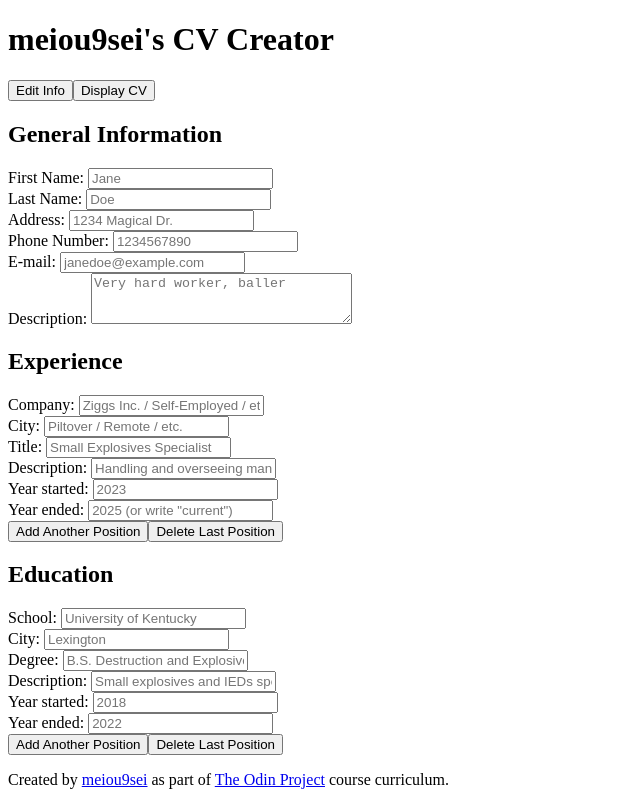
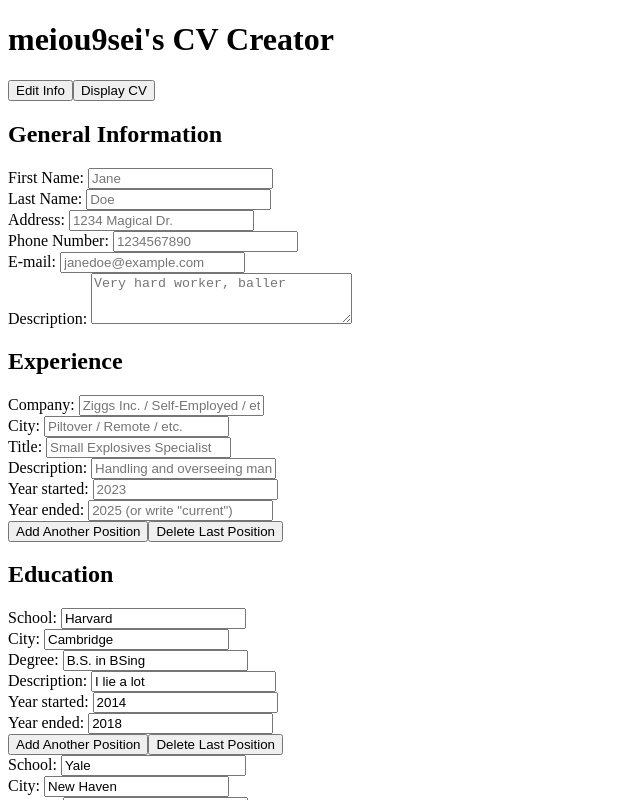
Before and after one commit to meiou9sei/TOP-CV-app, a React (Create React App) app: page / in a window 1280 px wide. Shown: the top 800 px of the page, without its empty margins (0-640 px from the left). Built offline with nearby package versions, Linux system fonts and the light colour scheme.

Commit message:
🚧 can have multiple and edit education information

```diff
--- a/src/App.js
+++ b/src/App.js
@@ -27,14 +27,26 @@ function App() {
     jobYearEnd: "",
   });
 
-  const [infoEducation, setInfoEducation] = useState({
-    school: "",
-    schoolCity: "",
-    degree: "",
-    degreeDescription: "",
-    educationYearStart: "",
-    educationYearEnd: "",
-  });
+  const [infoEducation, setInfoEducation] = useState([
+    {
+      id: 1,
+      school: "Harvard",
+      schoolCity: "Cambridge",
+      degree: "B.S. in BSing",
+      degreeDescription: "I lie a lot",
+      educationYearStart: "2014",
+      educationYearEnd: "2018",
+    },
+    {
+      id: 2,
+      school: "Yale",
+      schoolCity: "New Haven",
+      degree: "Masters in Law",
+      degreeDescription: "We do some trialing",
+      educationYearStart: "2018",
+      educationYearEnd: "current",
+    },
+  ]);
 
   return (
     <div className='App'>
--- a/src/components/CVCreator/InfoEducation.js
+++ b/src/components/CVCreator/InfoEducation.js
@@ -1,16 +1,28 @@
 import React from "react";
-import AddDeleteInfoSection from "./ManageUnit";
+import ManageUnit from "./ManageUnit";
 import EducationUnit from "./units/EducationUnit";
 
 export default function InfoEducation({ infoEducation, setInfoEducation }) {
   return (
     <section className='InfoEducation'>
       <h2>Education</h2>
-      <EducationUnit
+
+      {infoEducation.map((infoUnit) => (
+        <div className={"education-unit-container"} key={infoUnit.id}>
+          <EducationUnit
+            infoEducation={infoEducation}
+            infoUnit={infoUnit}
+            setInfoEducation={setInfoEducation}
+          />
+          <ManageUnit />
+        </div>
+      ))}
+
+      {/* <EducationUnit
         infoEducation={infoEducation}
         setInfoEducation={setInfoEducation}
-      />
-      <AddDeleteInfoSection />
+      /> */}
+      {/* <ManageUnit /> */}
     </section>
   );
 }
--- a/src/components/CVCreator/ManageUnit.js
+++ b/src/components/CVCreator/ManageUnit.js
@@ -2,7 +2,7 @@ import React from "react";
 import AddUnit from "./ManageUnitFunctions/AddUnit";
 import DeleteUnit from "./ManageUnitFunctions/DeleteUnit";
 
-export default function AddDeleteInfoSection() {
+export default function ManageUnit() {
   return (
     <div className='manage-unit-buttons'>
       <AddUnit />
--- a/src/components/CVCreator/units/EducationUnit.js
+++ b/src/components/CVCreator/units/EducationUnit.js
@@ -1,37 +1,54 @@
 import React from "react";
 
-export default function EducationUnit({ infoEducation, setInfoEducation }) {
+export default function EducationUnit({
+  infoUnit,
+  infoEducation,
+  setInfoEducation,
+}) {
+  function inputValueUpdater(e, keyUpdating) {
+    setInfoEducation(
+      [...infoEducation].map((obj) => {
+        if (obj.id === infoUnit.id) {
+          return {
+            ...infoUnit,
+            [keyUpdating]: e.target.value,
+          };
+        } else return obj;
+      })
+    );
+  }
+
   return (
     <div className='unit-education'>
       <div className='form-input'>
         <label htmlFor='school'>School: </label>
         {/* prettier-ignore */}
-        <input type='text' name='school' id='school' placeholder='University of Kentucky' value={infoEducation.school} onChange={ e => setInfoEducation({...infoEducation, school: e.target.value}) } />
+        <input type='text' name='school' id='school' placeholder='University of Kentucky' value={infoUnit.school} onChange={ e => inputValueUpdater(e, 'school') } />
       </div>
       <div className='form-input'>
         <label htmlFor='schoolCity'>City: </label>
         {/* prettier-ignore */}
-        <input type='text' name='schoolCity' id='schoolCity' placeholder='Lexington' value={infoEducation.schoolCity} onChange={ e => setInfoEducation({...infoEducation, schoolCity: e.target.value}) } />
+        <input type='text' name='schoolCity' id='schoolCity' placeholder='Lexington' value={infoUnit.schoolCity} onChange={ e => inputValueUpdater(e, 'schoolCity') } />
       </div>
       <div className='form-input'>
         <label htmlFor='degree'>Degree: </label>
         {/* prettier-ignore */}
-        <input type='text' name='degree' id='degree' placeholder='B.S. Destruction and Explosives' value={infoEducation.degree} onChange={ e => setInfoEducation({...infoEducation, degree: e.target.value}) } />
+        <input type='text' name='degree' id='degree' placeholder='B.S. Destruction and Explosives' value={infoUnit.degree} onChange={ e => inputValueUpdater(e, 'degree') } />
       </div>
       <div className='form-input'>
         <label htmlFor='degreeDescription'>Description: </label>
         {/* prettier-ignore */}
-        <input type='text' name='degreeDescription' id='degreeDescription' placeholder='Small explosives and IEDs specialization track' value={infoEducation.degreeDescription} onChange={ e => setInfoEducation({...infoEducation, degreeDescription: e.target.value}) } />
+        <input type='text' name='degreeDescription' id='degreeDescription' placeholder='Small explosives and IEDs specialization track' value={infoUnit.degreeDescription} onChange={ e => inputValueUpdater(e, 'degreeDescription') } />
       </div>
       <div className='form-input'>
         <label htmlFor='educationYearStart'>Year started: </label>
         {/* prettier-ignore */}
-        <input type='text' name='educationYearStart' id='educationYearStart' placeholder='2018' value={infoEducation.educationYearStart} onChange={ e => setInfoEducation({...infoEducation, educationYearStart: e.target.value}) } />
+        <input type='text' name='educationYearStart' id='educationYearStart' placeholder='2018' value={infoUnit.educationYearStart} onChange={ e => inputValueUpdater(e, 'educationYearStart') } />
       </div>
       <div className='form-input'>
         <label htmlFor='educationYearEnd'>Year ended: </label>
         {/* prettier-ignore */}
-        <input type='text' name='educationYearEnd' id='educationYearEnd' placeholder='2022' value={infoEducation.educationYearEnd} onChange={ e => setInfoEducation({...infoEducation, educationYearEnd: e.target.value}) } />
+        <input type='text' name='educationYearEnd' id='educationYearEnd' placeholder='2022' value={infoUnit.educationYearEnd} onChange={ e => inputValueUpdater(e, 'educationYearEnd') } />
       </div>
     </div>
   );
```
